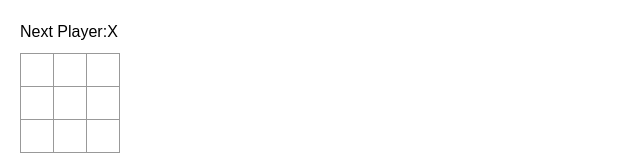
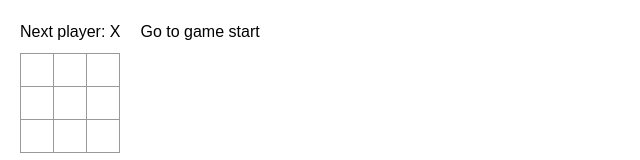
Before and after one commit to jenvuong/react-tic-tac-toe, a React app: page / in a window 1280 px wide. Shown: the top 160 px of the page, without its empty margins (0-640 px from the left). Built offline with nearby package versions, Linux system fonts and the light colour scheme; the HTML template or start-up script is replaced by a standard one.

Commit message:
completed + move tracking

```diff
--- a/src/App.jsx
+++ b/src/App.jsx
@@ -13,7 +13,6 @@ function Board({ xIsNext, squares, onPlay }) {
     if (squares[i] || calculateWinner(squares)) {
       return
     }
-
     const nextSquares = squares.slice()
     if (xIsNext) {
       nextSquares[i] = 'X'
@@ -26,9 +25,9 @@ function Board({ xIsNext, squares, onPlay }) {
   const winner = calculateWinner(squares)
   let status
   if (winner) {
-    status = 'Winner:' + winner
+    status = 'Winner: ' + winner
   } else {
-    status = 'Next Player:' + (xIsNext ? 'X' : 'O')
+    status = 'Next player: ' + (xIsNext ? 'X' : 'O')
   }
 
   return (
@@ -54,22 +53,45 @@ function Board({ xIsNext, squares, onPlay }) {
 }
 
 export default function Game() {
-  const [xIsNext, setXIsNext] = useState(true)
   const [history, setHistory] = useState([Array(9).fill(null)])
-  const currentSquares = history[history.length - 1]
+  const [currentMove, setCurrentMove] = useState(0)
+  const xIsNext = currentMove % 2 === 0
+  const currentSquares = history[currentMove]
 
   function handlePlay(nextSquares) {
-    setHistory([...history, nextSquares])
-    setXIsNext(!xIsNext)
+    const nextHistory = [...history.slice(0, currentMove + 1), nextSquares]
+    setHistory(nextHistory)
+    setCurrentMove(nextHistory.length - 1)
   }
+
+  function jumpTo(nextMove) {
+    setCurrentMove(nextMove)
+  }
+
+  const moves = history.map((squares, move) => {
+    let description
+    if (move > 0) {
+      description = 'Go to move #' + move
+    } else {
+      description = 'Go to game start'
+    }
+
+    return currentMove === move && move > 0 ? (
+      <li key={move}>You are at move #{move}</li>
+    ) : (
+      <li key={move}>
+        <button onClick={() => jumpTo(move)}>{description}</button>
+      </li>
+    )
+  })
 
   return (
     <div className="game">
       <div className="game-board">
-        <Board onPlay={handlePlay} xIsNext={xIsNext} squares={currentSquares} />
+        <Board xIsNext={xIsNext} squares={currentSquares} onPlay={handlePlay} />
       </div>
       <div className="game-info">
-        <ol>{/*TODO*/}</ol>
+        <ol>{moves}</ol>
       </div>
     </div>
   )
@@ -83,10 +105,9 @@ function calculateWinner(squares) {
     [0, 3, 6],
     [1, 4, 7],
     [2, 5, 8],
+    [8, 4, 0],
     [6, 4, 2],
-    [8, 4, 0],
   ]
-
   for (let i = 0; i < lines.length; i++) {
     const [a, b, c] = lines[i]
     if (squares[a] && squares[a] === squares[b] && squares[a] === squares[c]) {
```
